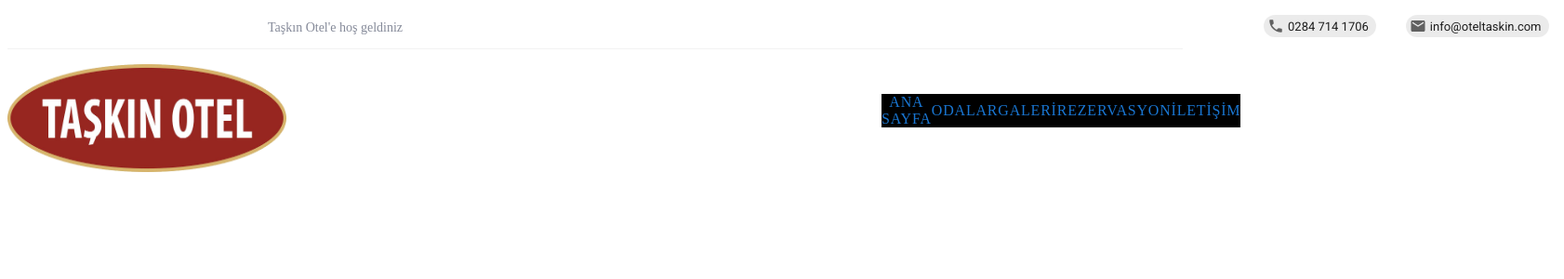
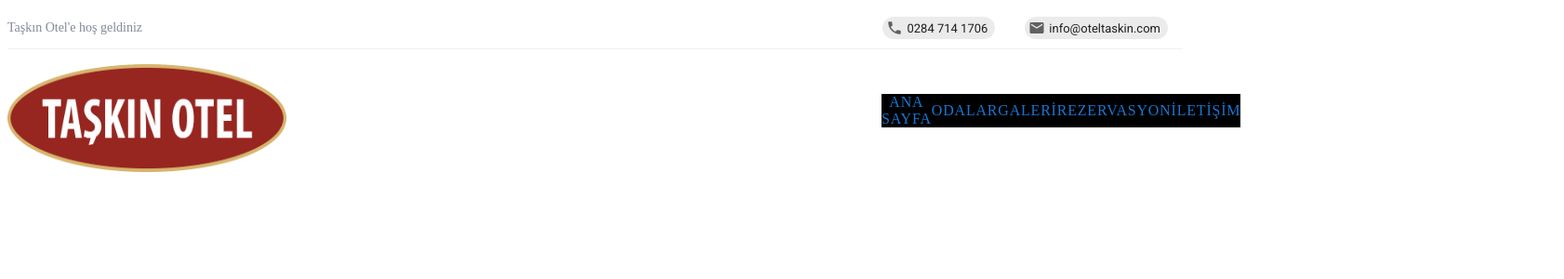
Before and after one commit to OrcaBusinessSolution/otel_taskin_app, a React (Create React App) app: page / in a window 1280 px wide. Shown: the top 300 px of the page at 93% size, 1682 px wide, since content can reach past the window. Built offline with nearby package versions, Linux system fonts and the light colour scheme.

Commit message:
Header Info degisiklikler

```diff
--- a/package.json
+++ b/package.json
@@ -5,6 +5,7 @@
   "dependencies": {
     "@emotion/react": "^11.10.6",
     "@emotion/styled": "^11.10.6",
+    "@mui/icons-material": "^5.11.9",
     "@mui/material": "^5.11.10",
     "@testing-library/jest-dom": "^5.16.5",
     "@testing-library/react": "^13.4.0",
--- a/src/components/HeaderInfo.jsx
+++ b/src/components/HeaderInfo.jsx
@@ -5,36 +5,32 @@ import EmailIcon from "@mui/icons-material/Email";
 import { Chip, ListItemButton } from "@mui/material";
 
 const InfoDiv = styled.div`
-  background: #fff;
+  background-color: #fff;
   border-bottom: 1px solid #f2f2f2;
   color: #858a99;
-  width: 100%;
-  position: relative;
+ // position: relative;
   font-size: 14px;
   display: flex;
   flex: 1;
   flex-direction: row;
-  & p {
-    margin-left: 20em;
-  }
-  & a {
-    text-decoration: none;
-    color: #858a99;
-    right: -65em;
-  }
+  justify-content: space-between;
+  align-items: center;
+
+`;
+const ContactDiv = styled.div`
+  background-color: #fff;
+  display: flex;
+  flex-direction: row;
 `;
 function HeaderInfo() {
   return (
     <InfoDiv>
       <p>Taşkın Otel'e hoş geldiniz</p>
-      <div>
+      <ContactDiv >
         <ListItemButton component="a" href="tel:02847141706">
           <Chip icon={<MdPhone />} size={"small"} label="0284 714 1706" />
           {/* <a href="tel:02847141706">02847141706 </a> */}
         </ListItemButton>
-      </div>
-
-      <div>
         <ListItemButton component="a" href="mailto:info@oteltaskin.com">
           <Chip
             icon={<EmailIcon />}
@@ -43,7 +39,7 @@ function HeaderInfo() {
           />
           {/* <a href="mailto:info@oteltaskin.com">info@oteltaskin.com </a> */}
         </ListItemButton>
-      </div>
+      </ContactDiv>
     </InfoDiv>
   );
 }
```
Also changed, not shown: 1 other file (tests, documents, lock files or other folders).
